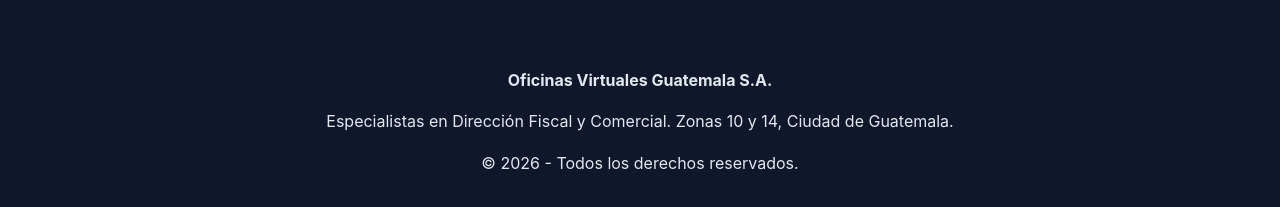
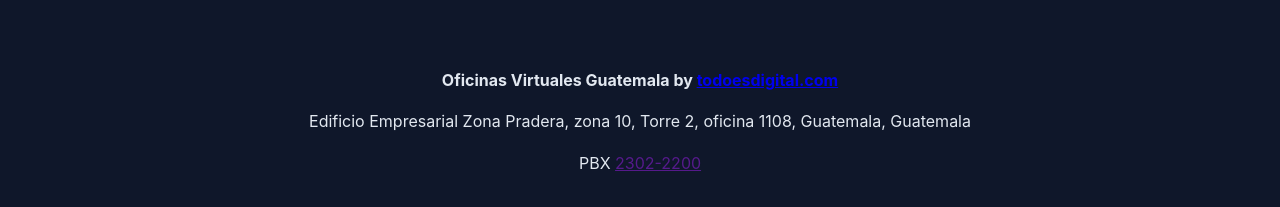
Before and after one commit to maquinoted/oficinas-virtuales-gt, an Astro site: page / in a window 1280 px wide. Shown: the part 2369-2576 px from the top of the page. Built offline with nearby package versions, Linux system fonts and the light colour scheme; Astro itself is replaced by a stand-in of ours.

```diff
--- a/src/pages/index.astro
+++ b/src/pages/index.astro
@@ -1,6 +1,3 @@
----
-// index.astro - Versión SEO MASTER (Canonical + Schema + KW Density)
----
 <!DOCTYPE html>
 <html lang="es">
 <head>
@@ -196,7 +193,7 @@
     <nav>
         <div class="logo">
             <div class="logo-box"></div>
-            Oficinas Virtuales GT
+            Oficinas virtuales
         </div>
     </nav>
 
@@ -282,9 +279,9 @@
 
     <footer>
         <div class="container">
-            <p><strong>Oficinas Virtuales Guatemala S.A.</strong></p>
-            <p>Especialistas en Dirección Fiscal y Comercial. Zonas 10 y 14, Ciudad de Guatemala.</p>
-            <p>© 2026 - Todos los derechos reservados.</p>
+            <p><strong>Oficinas Virtuales Guatemala by <a href="https://todoesdigital.com/oficinas-virtuales-guatemala">todoesdigital.com</a> </strong></p>
+            <p>Edificio Empresarial Zona Pradera, zona 10, Torre 2, oficina 1108, Guatemala, Guatemala</p>
+            <p>PBX <a href="">2302-2200</a> </p>
         </div>
     </footer>
 
```
